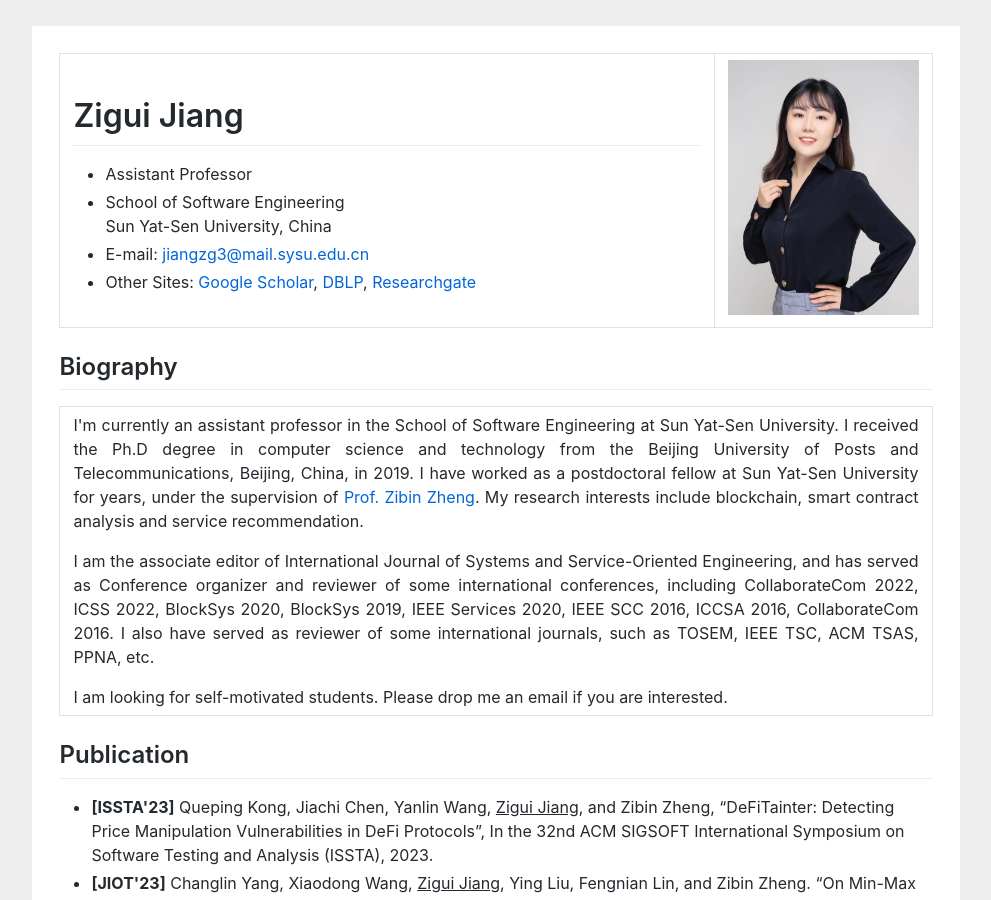
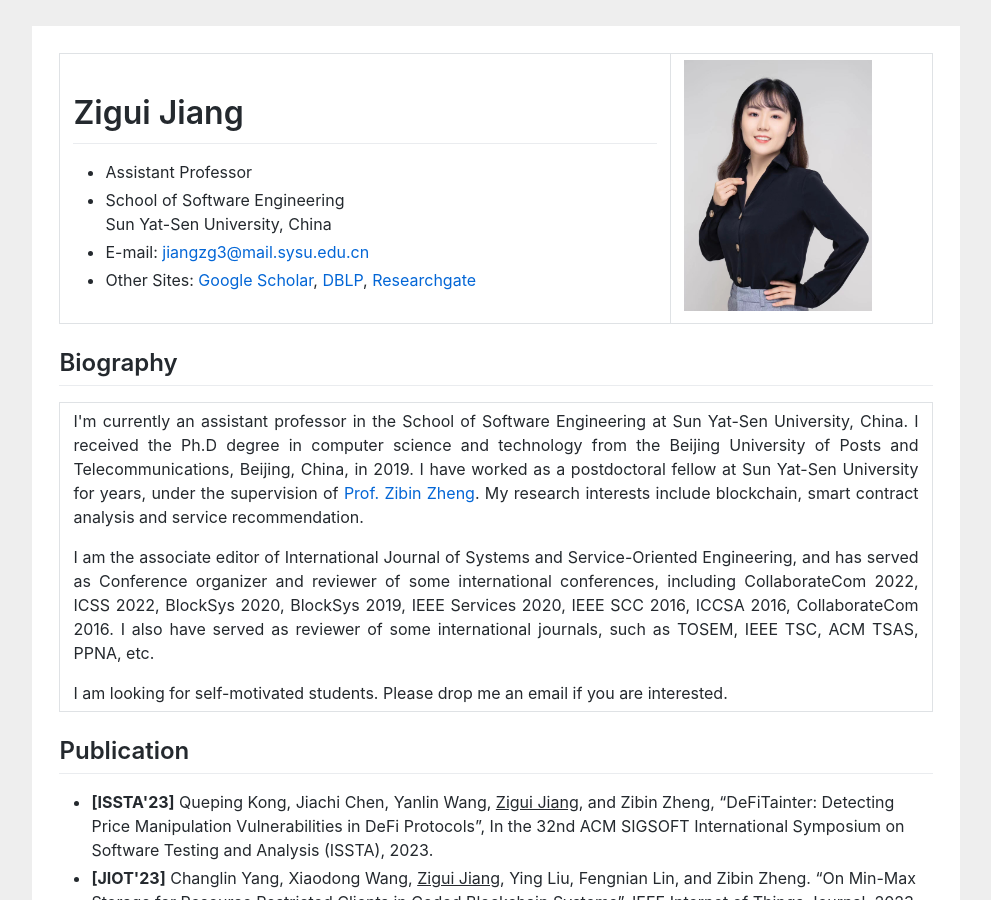
Before and after one commit to berylj/ziguijiang.github.io, a Jekyll site: the page index.html, which Jekyll copies as it is, in a window 1280 px wide and 900 px high. Shown: the whole window, without its empty margins (144-1135 px from the left). Built offline with Jekyll 4.4.1, drawn with Linux system fonts in a browser that asks for light colours.

Commit message:
Update index.html

```diff
--- a/index.html
+++ b/index.html
@@ -36,10 +36,7 @@ gtag('config', 'UA-158965281-1');
 			<article class="markdown-body">
 				<table border="0" cellspacing="0" cellpadding="20" frame="void">
 				<tr>
-				<!-- td align="center" valign="middle">
-				<img src="images/header.jpg" width=180 align="middle">
-				</td -->
-				<td width="75%">
+				<td width="70%">
 					<h1>Zigui Jiang</h1>
 					<ul>
 					<li>Assistant Professor</li>
@@ -54,16 +51,18 @@ gtag('config', 'UA-158965281-1');
 					</ul>
 				</td>
 
-				<td width="25%">
-     					 <img src="/ziguijiang.jpeg" width="100%">
+				<td width="30%">
+     					 <img src="/ziguijiang.jpeg" width="80%">
    				</td>
-					</tr>
+				</tr>
 				</table>
+
+
 				<h2>Biography</h2>
 				<table border="0" cellspacing="0" cellpadding="10">
 					<td align="justify">
 						<p>
-						I'm currently an assistant professor in the School of Software Engineering at Sun Yat-Sen University. I received the Ph.D degree in computer science and technology from the Beijing University of Posts and Telecommunications, Beijing, China, in 2019. I have worked as a postdoctoral fellow at Sun Yat-Sen University for years, under the supervision of <a href="https://zibinzheng.com/">Prof. Zibin Zheng</a>. My research interests include blockchain, smart contract analysis and service recommendation.
+						I'm currently an assistant professor in the School of Software Engineering at Sun Yat-Sen University, China. I received the Ph.D degree in computer science and technology from the Beijing University of Posts and Telecommunications, Beijing, China, in 2019. I have worked as a postdoctoral fellow at Sun Yat-Sen University for years, under the supervision of <a href="https://zibinzheng.com/">Prof. Zibin Zheng</a>. My research interests include blockchain, smart contract analysis and service recommendation.
 						</p>
 						<p>
 						I am the associate editor of International Journal of Systems and Service-Oriented Engineering, and has served as Conference organizer and reviewer of some international conferences, including CollaborateCom 2022, ICSS 2022, BlockSys 2020, BlockSys 2019, IEEE Services 2020, IEEE SCC 2016, ICCSA 2016, CollaborateCom 2016. I also have served as reviewer of some international journals, such as TOSEM, IEEE TSC, ACM TSAS, PPNA, etc.
```
